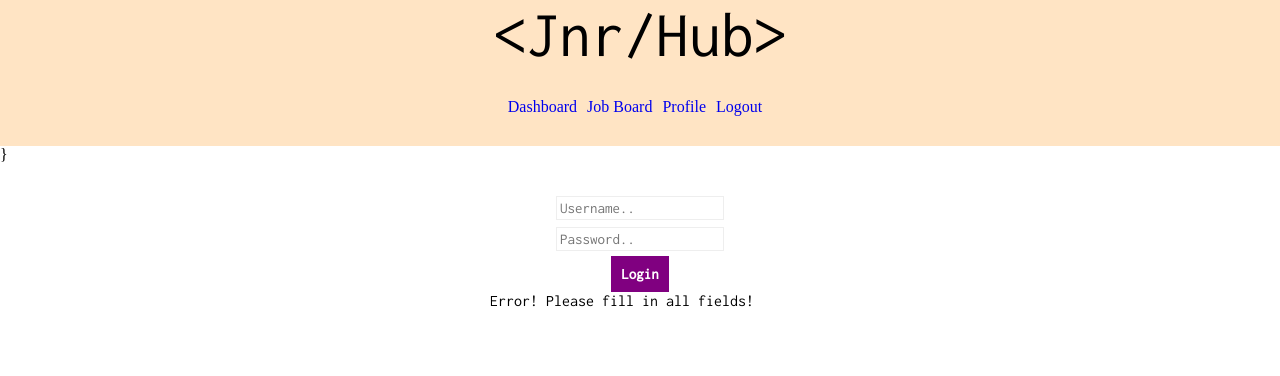
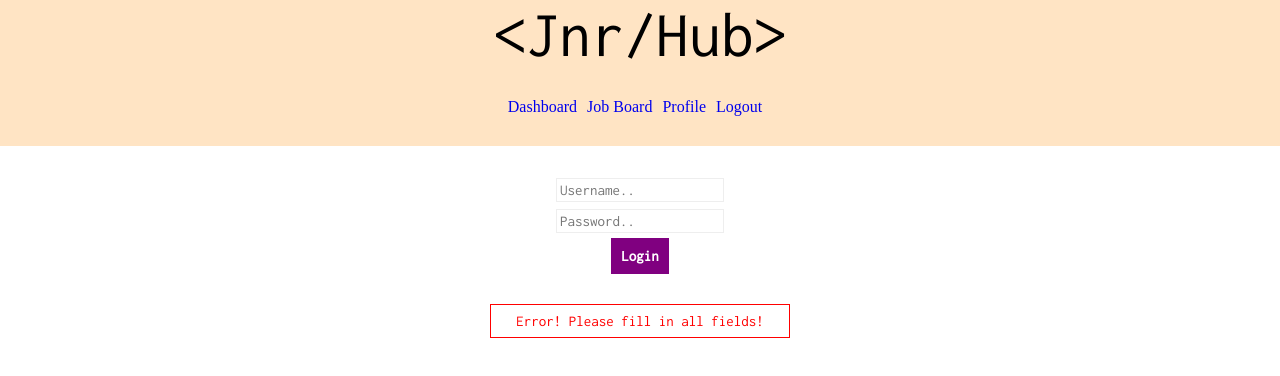
Before and after one commit to ramteen85/jnrhub-client, a React (Create React App) app: page /#/ in a window 1280 px wide. Shown: the top 376 px of the page. Built offline with nearby package versions, Linux system fonts and the light colour scheme.

Commit message:
fixed collision

```diff
--- a/src/components/Login/Login.js
+++ b/src/components/Login/Login.js
@@ -59,7 +59,7 @@ class Login extends Component {
                     <button className = {styles.button} type="submit">Login</button>
                 </form>
 
-                <div className={styles.invalidlogin}>
+                <div className={styles.invalidLogin}>
                     Error! Please fill in all fields!
                 </div>
             </div>
--- a/src/components/Navbar/Navbar.js
+++ b/src/components/Navbar/Navbar.js
@@ -23,7 +23,6 @@ class Navbar extends Component {
                         <li><a href="/">Logout</a></li>
                     </ul>
                 </nav>
-                }
             </div>
         )
     }
```
